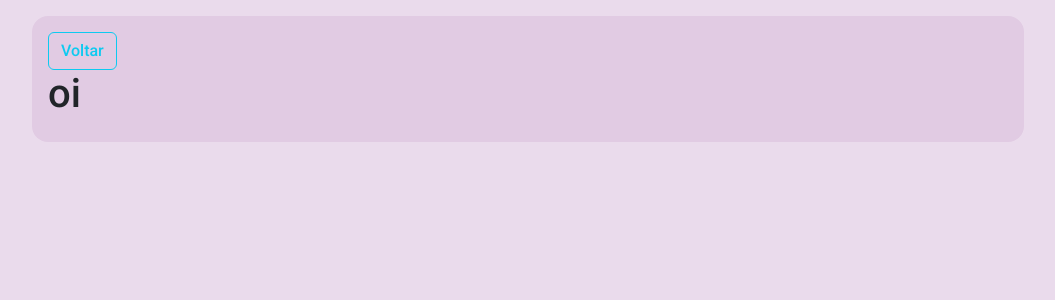
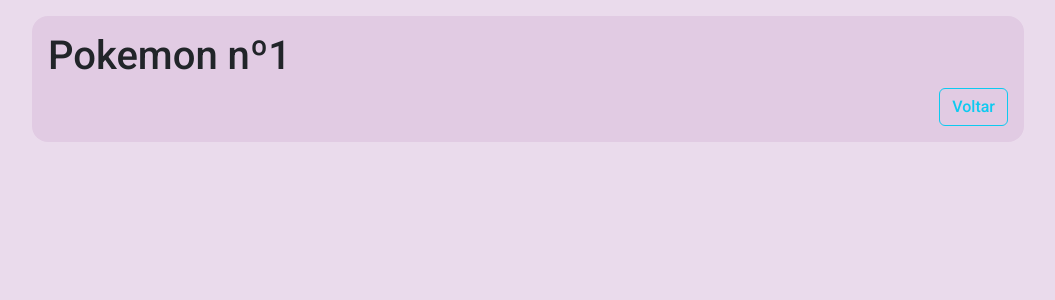
Before and after one commit to anjinha-oliveira/pokedex-react, a React (Create React App) app: page /pokemon/1 in a window 1280 px wide. Shown: the top 300 px of the page, without its empty margins (112-1167 px from the left). Built offline with nearby package versions, Linux system fonts and the light colour scheme.

Commit message:
Fazendo o alinhamento do botão "voltar"

```diff
--- a/src/pages/PokeTypes.js
+++ b/src/pages/PokeTypes.js
@@ -7,6 +7,9 @@
   return (
     <section className="content">
       <div>
+          <h1>Pokemon nº{number}</h1>
+        <div>
+          <div class="d-flex justify-content-end">
             <Link to="/">
               <button
                 type="button"
@@ -14,7 +17,8 @@
                   Voltar
               </button>
             </Link>
-                <h1> oi</h1>
+            </div>
+          </div>
         </div>
     </section>
   )
```
Lines whose indentation alone changed are shown as unchanged.
